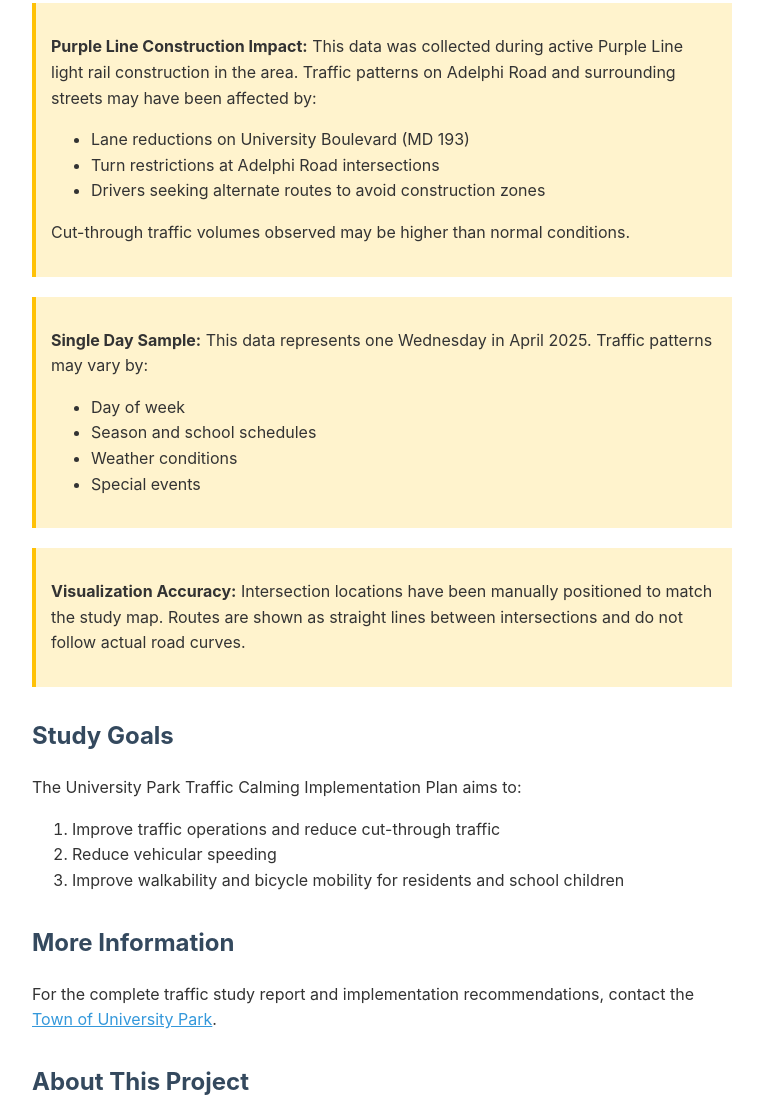
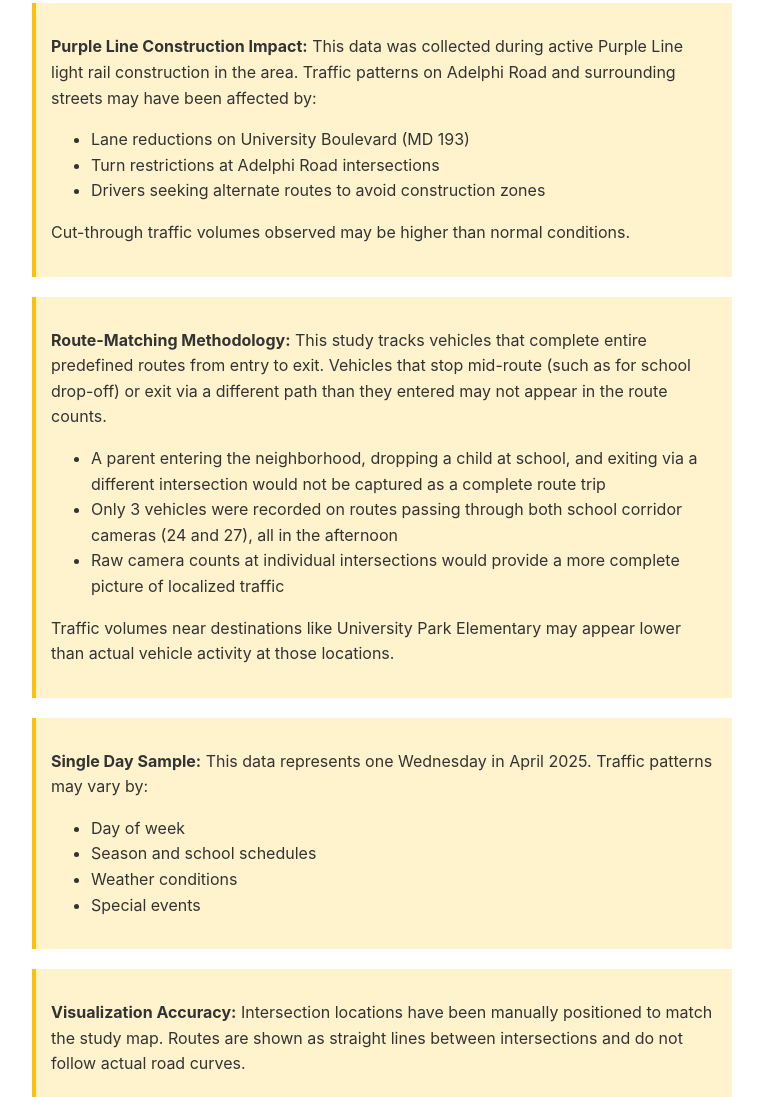
Before and after one commit to nitishrsinha/up-traffic-study, a plain HTML site: page about.html in a window 1280 px wide. Shown: the part 877-1974 px from the top of the page, without its empty margins (258-1021 px from the left). Drawn offline with Linux system fonts and the light colour scheme.

Commit message:
Add route-matching methodology disclaimer
Added disclaimer about route-matching methodology and traffic volume observations.

```diff
--- a/about.html
+++ b/about.html
@@ -74,6 +74,16 @@
         <p>Cut-through traffic volumes observed may be higher than normal conditions.</p>
     </div>
 
+<div class="disclaimer">
+    <p><strong>Route-Matching Methodology:</strong> This study tracks vehicles that complete entire predefined routes from entry to exit. Vehicles that stop mid-route (such as for school drop-off) or exit via a different path than they entered may not appear in the route counts.</p>
+    <ul>
+        <li>A parent entering the neighborhood, dropping a child at school, and exiting via a different intersection would not be captured as a complete route trip</li>
+        <li>Only 3 vehicles were recorded on routes passing through both school corridor cameras (24 and 27), all in the afternoon</li>
+        <li>Raw camera counts at individual intersections would provide a more complete picture of localized traffic</li>
+    </ul>
+    <p>Traffic volumes near destinations like University Park Elementary may appear lower than actual vehicle activity at those locations.</p>
+</div>
+
     <div class="disclaimer">
         <p><strong>Single Day Sample:</strong> This data represents one Wednesday in April 2025. Traffic patterns may vary by:</p>
         <ul>
```
